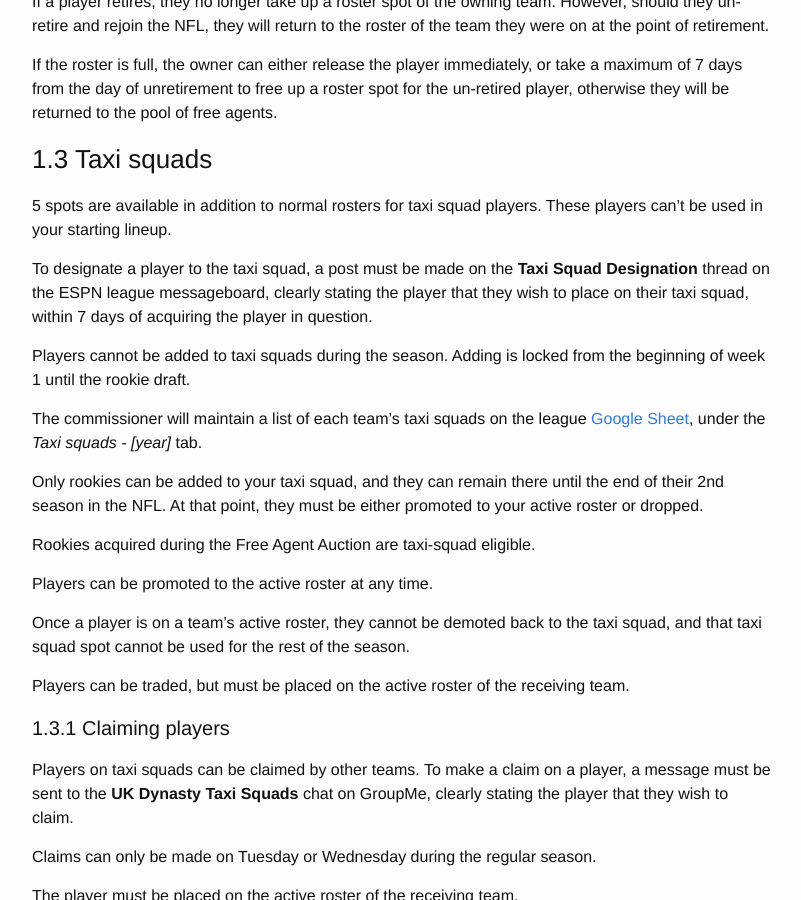
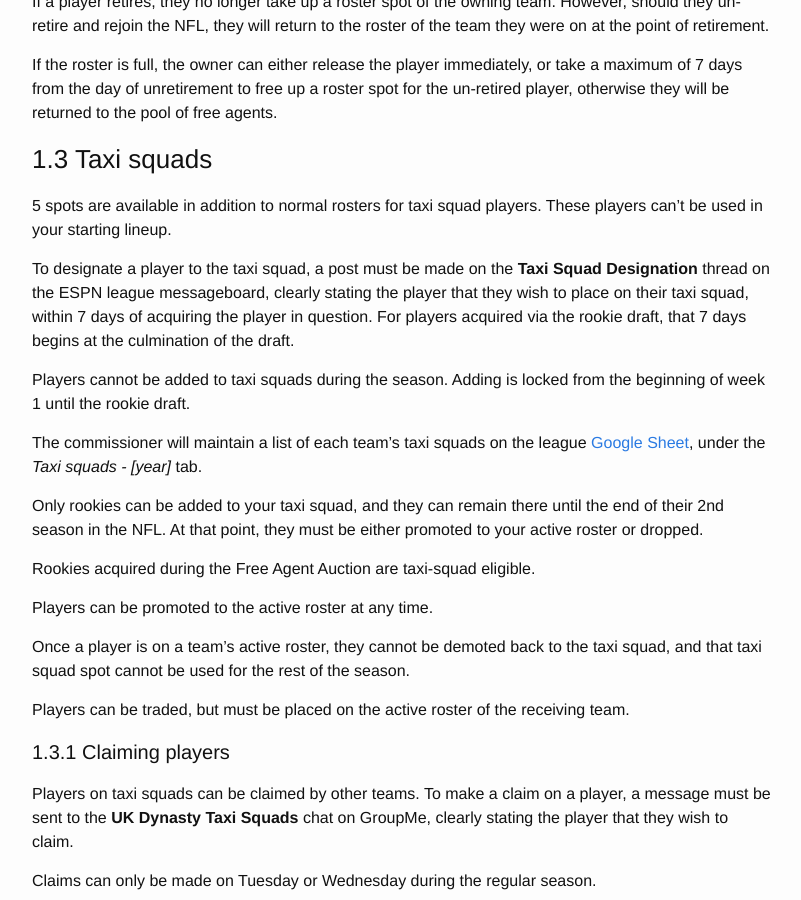
Before and after one commit to UKDynasty/ukdynasty.github.io, a Jekyll site: the page built from bylaws/index.md, in a window 1280 px wide and 900 px high, scrolled down 1375 px. Shown: the whole window, without its empty margins (238-1039 px from the left). Built offline with Jekyll 4.4.1, drawn with Linux system fonts in a browser that asks for light colours.

Commit message:
Add note about deadline for designating rookies acquired through draft to taxi squad

```diff
--- a/bylaws/index.md
+++ b/bylaws/index.md
@@ -49,7 +49,7 @@
 
 5 spots are available in addition to normal rosters for taxi squad players. These players can’t be used in your starting lineup.
 
-To designate a player to the taxi squad, a post must be made on the **Taxi Squad Designation** thread on the ESPN league messageboard, clearly stating the player that they wish to place on their taxi squad, within 7 days of acquiring the player in question.
+To designate a player to the taxi squad, a post must be made on the **Taxi Squad Designation** thread on the ESPN league messageboard, clearly stating the player that they wish to place on their taxi squad, within 7 days of acquiring the player in question. For players acquired via the rookie draft, that 7 days begins at the culmination of the draft.
 
 Players cannot be added to taxi squads during the season. Adding is locked from the beginning of week 1 until the rookie draft.
 
```
